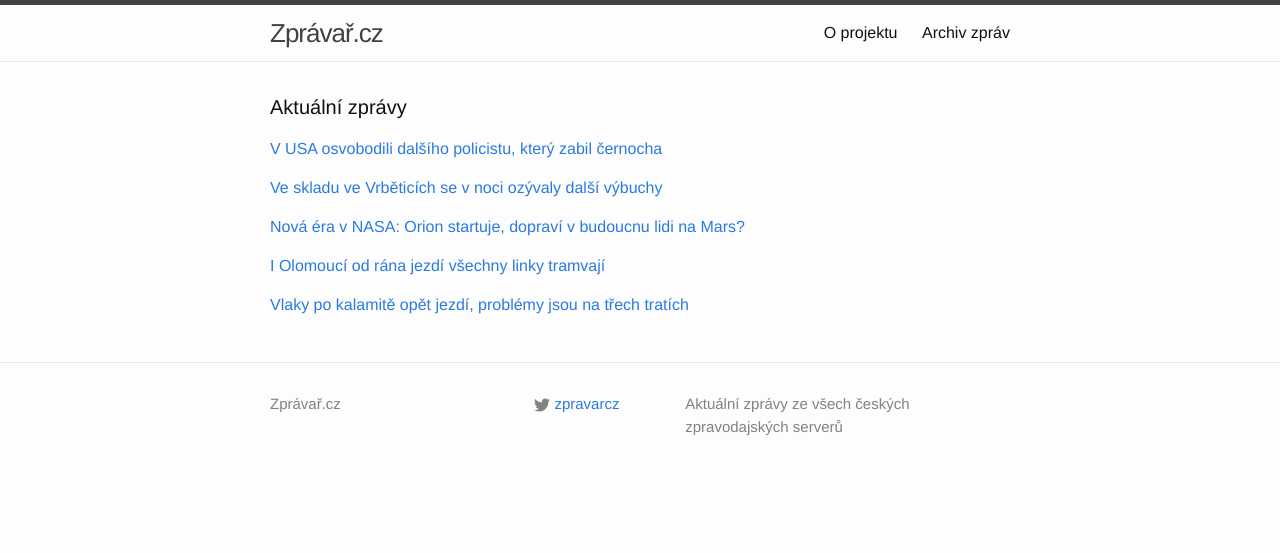
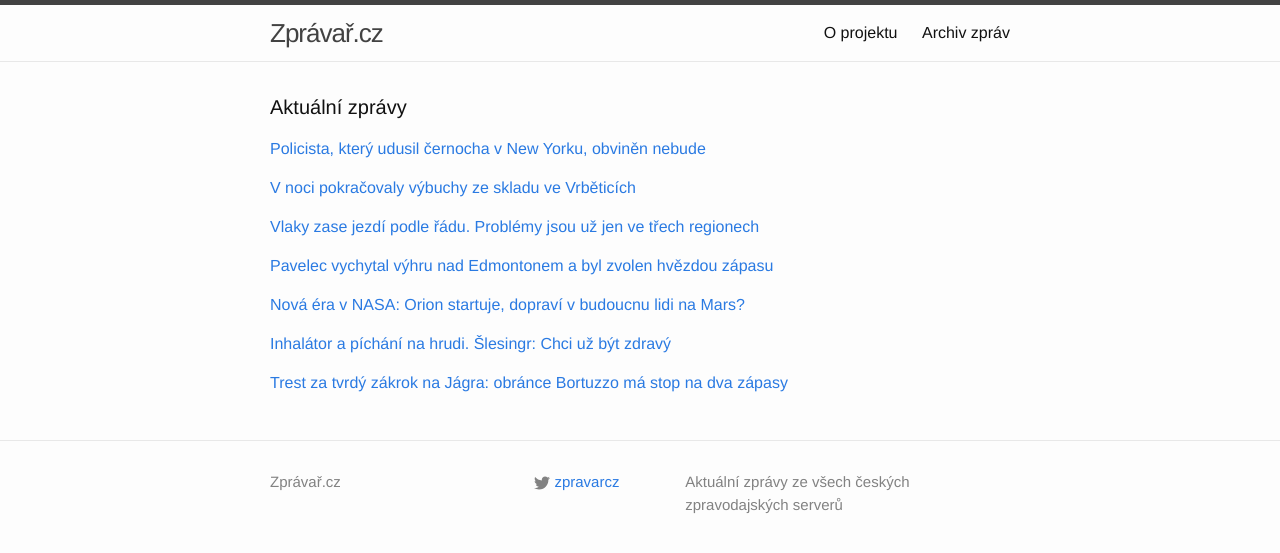
Before and after one commit to adliska/zpravar, a Jekyll site: the page built from index.html, in a window 1280 px wide. Shown: the top 553 px of the page. Built offline with Jekyll 4.4.1, drawn with Linux system fonts in a browser that asks for light colours.

Commit message:
zpravar news update

```diff
--- a/index.html
+++ b/index.html
@@ -5,9 +5,10 @@ layout: default
 <div class="home">
     <h1 class="page-heading">Aktuální zprávy</h1>
 
-<p><a href="javascript:;" onclick="toggle_visibility('zpravy0')">V USA osvobodili dalšího policistu, který zabil černocha</a></p>
+<p><a href="javascript:;" onclick="toggle_visibility('zpravy0')">Policista, který udusil černocha v New Yorku, obviněn nebude </a></p>
 <div id="zpravy0" style="display:none">
 <ul>
+<li><a href=http://www.lidovky.cz/policista-ktery-udusil-cernocha-v-new-yorku-nebude-obvinen-po8-/zpravy-svet.aspx?c=A141204_074436_ln_zahranici_sk>Policista, který udusil černocha v New Yorku, obviněn nebude  - www.lidovky.cz</a></li>
 <li><a href=http://www.novinky.cz/zahranicni/amerika/355366-v-usa-osvobodili-dalsiho-policistu-ktery-zabil-cernocha.html>V USA osvobodili dalšího policistu, který zabil černocha - www.novinky.cz</a></li>
 <li><a href=http://zpravy.idnes.cz/policista-zabil-neozbrojeneho-cernocha-v-new-yorku-fxb-/zahranicni.aspx?c=A141204_071711_volby-ep2014_skr>Policista v New Yorku nebude obviněn kvůli smrti černocha při zatýkání - zpravy.idnes.cz</a></li>
 <li><a href=http://www.ceskenoviny.cz/zpravy/zpravy/usa-budou-vysetrovat-smrt-cernocha-po-spornem-zasahu-policisty/1154786>USA budou vyšetřovat smrt černocha po sporném zásahu policisty - www.ceskenoviny.cz</a></li>
@@ -17,35 +18,59 @@ layout: default
 <li><a href=http://www.ceskatelevize.cz/ct24/svet/294416-soud-neobvini-dalsiho-policistu-ktery-pri-zatykani-zabil-cernocha/>Soud neobviní dalšího policistu, který při zatýkání zabil černocha - www.ceskatelevize.cz</a></li>
 <li><a href=http://www.ceskatelevize.cz/ct24/svet/294416-soud-osvobodil-dalsiho-policistu-ktery-pri-zatykani-zabil-cernocha/>Soud osvobodil dalšího policistu, který při zatýkání zabil černocha - www.ceskatelevize.cz</a></li>
 </ul>
-</div><p><a href="javascript:;" onclick="toggle_visibility('zpravy1')">Ve skladu ve Vrběticích se v noci ozývaly další výbuchy</a></p>
+</div><p><a href="javascript:;" onclick="toggle_visibility('zpravy1')">V noci pokračovaly výbuchy ze skladu ve Vrběticích</a></p>
 <div id="zpravy1" style="display:none">
 <ul>
+<li><a href=http://www.ceskatelevize.cz/ct24/regiony/294419-v-noci-pokracovaly-vybuchy-ze-skladu-ve-vrbeticich/>V noci pokračovaly výbuchy ze skladu ve Vrběticích - www.ceskatelevize.cz</a></li>
+<li><a href=http://zlin.idnes.cz/dalsi-vybuch-ve-vrbeticich-municni-sklad-ffa-/zlin-zpravy.aspx?c=A141204_072534_zlin-zpravy_skr>V noci se z muničního skladu ve Vrběticích ozvaly další výbuchy - zlin.idnes.cz</a></li>
+<li><a href=http://www.novinky.cz/domaci/355369-ve-vrbetickem-skladu-to-v-noci-opet-dunelo.html>Ve vrbětickém skladu to v noci opět dunělo - www.novinky.cz</a></li>
 <li><a href=http://www.novinky.cz/domaci/355369-ve-skladu-ve-vrbeticich-se-v-noci-ozyvaly-dalsi-vybuchy.html>Ve skladu ve Vrběticích se v noci ozývaly další výbuchy - www.novinky.cz</a></li>
 <li><a href=http://zpravy.aktualne.cz/regiony/ze-skladu-munice-ve-vrbeticich-se-v-noci-ozvaly-dva-vybuchy/r~f7df968e7b7e11e4aff10025900fea04/>Ze skladu munice ve Vrběticích se v noci ozvaly dva výbuchy - zpravy.aktualne.cz</a></li>
 <li><a href=http://www.lidovky.cz/ze-skladu-ve-vrbeticich-se-v-noci-ozvaly-dalsi-dva-vybuchy-p3g-/zpravy-domov.aspx?c=A141204_072459_ln_domov_sk>Ze skladu ve Vrběticích se v noci ozvaly další dva výbuchy  - www.lidovky.cz</a></li>
 <li><a href=http://www.denik.cz/z_domova/dve-nerizene-detonace-se-ozvaly-v-noci-ze-skladu-ve-vrbeticich-20141204.html>Dvě neřízené detonace se ozvaly v noci ze skladu ve Vrběticích - www.denik.cz</a></li>
 <li><a href=http://www.ceskenoviny.cz/zpravy/zpravy/ze-skladu-ve-vrbeticich-se-v-noci-ozvaly-dalsi-dva-vybuchy/1154826>Ze skladu ve Vrběticích se v noci ozvaly další dva výbuchy - www.ceskenoviny.cz</a></li>
 </ul>
-</div><p><a href="javascript:;" onclick="toggle_visibility('zpravy2')">Nová éra v NASA: Orion startuje, dopraví v budoucnu lidi na Mars?</a></p>
+</div><p><a href="javascript:;" onclick="toggle_visibility('zpravy2')">Vlaky zase jezdí podle řádu. Problémy jsou už jen ve třech regionech </a></p>
 <div id="zpravy2" style="display:none">
+<ul>
+<li><a href=http://www.lidovky.cz/vlaky-jezdi-podle-radu-problemy-jsou-uz-jen-ve-trech-regionech-pbc-/zpravy-domov.aspx?c=A141204_071959_ln_domov_sk>Vlaky zase jezdí podle řádu. Problémy jsou už jen ve třech regionech  - www.lidovky.cz</a></li>
+<li><a href=http://domaci.ihned.cz/domaci/c1-63212770-navrat-do-normalu-na-trat-po-kalamite-opet-vyjely-vlaky-i-tramvaje>Návrat do normálu. Na trať po kalamitě opět vyjely vlaky i tramvaje - domaci.ihned.cz</a></li>
+<li><a href=http://zpravy.aktualne.cz/domaci/vlaky-po-kalamite-opet-jezdi-problemy-jsou-na-trech-tratich/r~d8a0d9387b7c11e48ee3002590604f2e/>Vlaky po kalamitě opět jezdí, problémy jsou na třech tratích - zpravy.aktualne.cz</a></li>
+<li><a href=http://www.denik.cz/z_domova/jezdi-temer-vsechny-vlaky-problemy-maji-jen-na-3-mistech-20141204.html>Jezdí téměř všechny vlaky, problémy mají jen na 3 místech - www.denik.cz</a></li>
+<li><a href=http://www.ceskenoviny.cz/zpravy/zpravy/po-ledove-kalamite-opet-jezdi-vlaky-cd-problemy-jen-na-3-mistech/1154814>Po ledové kalamitě opět jezdí vlaky ČD, problémy jen na 3 místech - www.ceskenoviny.cz</a></li>
+<li><a href=http://www.ceskatelevize.cz/ct24/regiony/294418-i-olomouci-od-rana-jezdi-vsechny-linky-tramvaji/>I Olomoucí od rána jezdí všechny linky tramvají - www.ceskatelevize.cz</a></li>
+<li><a href=http://www.ceskenoviny.cz/zpravy/zpravy/v-olomouci-rano-vyjely-vsechny-tramvaje-troleje-jsou-bez-namrazy/1154811>V Olomouci ráno vyjely všechny tramvaje, troleje jsou bez námrazy - www.ceskenoviny.cz</a></li>
+<li><a href=http://zpravy.aktualne.cz/regiony/v-olomouci-rano-vyjely-tramvaje-troleje-jsou-bez-namrazy/r~21c6e1e07b7611e4bdad0025900fea04/>V Olomouci ráno vyjely tramvaje, troleje jsou bez námrazy - zpravy.aktualne.cz</a></li>
+</ul>
+</div><p><a href="javascript:;" onclick="toggle_visibility('zpravy3')">Pavelec vychytal výhru nad Edmontonem a byl zvolen hvězdou zápasu</a></p>
+<div id="zpravy3" style="display:none">
+<ul>
+<li><a href=http://www.denik.cz/hokej/pavelec-vychytal-vyhru-nad-edmontonem-a-byl-zvolen-hvezdou-zapasu-20141204.html>Pavelec vychytal výhru nad Edmontonem a byl zvolen hvězdou zápasu - www.denik.cz</a></li>
+<li><a href=http://www.rozhlas.cz/_zprava/ondrej-pavelec-byl-v-nhl-vyhlasen-hvezdou-zapasu-voracek-pomohl-k-bodu--1428153>Ondřej Pavelec byl v NHL vyhlášen hvězdou zápasu, Voráček pomohl k bodu - www.rozhlas.cz</a></li>
+<li><a href=http://hokej.idnes.cz/pavelec-byl-zvolen-hvezdou-zapasu-d5i-/nhl.aspx?c=A141204_071049_nhl_Mkr>Pavelec byl zvolen hvězdou zápasu, Voráček bodově vyrovnal Crosbyho - hokej.idnes.cz</a></li>
+<li><a href=http://www.sportovninoviny.cz/zpravy/pavelec-vychytal-vyhru-nad-edmontonem-a-byl-zvolen-hvezdou-zapasu/1154816>Pavelec vychytal výhru nad Edmontonem a byl zvolen hvězdou zápasu - www.sportovninoviny.cz</a></li>
+<li><a href=http://sport.aktualne.cz/hvezda-zapasu-pavelec-vychytal-v-nhl-vyhru-nad-edmontonem/r~a0b231947b7b11e48477002590604f2e/>Hvězda zápasu. Pavelec vychytal v NHL výhru nad Edmontonem - sport.aktualne.cz</a></li>
+</ul>
+</div><p><a href="javascript:;" onclick="toggle_visibility('zpravy4')">Nová éra v NASA: Orion startuje, dopraví v budoucnu lidi na Mars?</a></p>
+<div id="zpravy4" style="display:none">
 <ul>
 <li><a href=http://www.ceskatelevize.cz/ct24/svet/294320-nova-era-v-nasa-orion-startuje-dopravi-v-budoucnu-lidi-na-mars/>Nová éra v NASA: Orion startuje, dopraví v budoucnu lidi na Mars? - www.ceskatelevize.cz</a></li>
 <li><a href=http://www.ceskenoviny.cz/zpravy/zpravy/novou-vesmirnou-lod-nasa-orion-proveri-prvni-testovaci-let/1154800>Novou vesmírnou loď NASA Orion prověří první testovací let - www.ceskenoviny.cz</a></li>
 <li><a href=http://e-svet.e15.cz/technika/prvni-krok-na-ceste-k-marsu-nasa-otestuje-lod-orion-1142380>První krok na cestě k Marsu. NASA otestuje loď Orion - e-svet.e15.cz</a></li>
 <li><a href=http://zpravy.aktualne.cz/zahranici/nasa-vyzkousi-orion-lod-ktera-ma-dopravit-lidi-na-mars/r~1ece86ec7ada11e4b0c4002590604f2e/>Američané vyzkouší Orion. Loď, která dopraví lidi na Mars - zpravy.aktualne.cz</a></li>
 </ul>
-</div><p><a href="javascript:;" onclick="toggle_visibility('zpravy3')">I Olomoucí od rána jezdí všechny linky tramvají</a></p>
-<div id="zpravy3" style="display:none">
+</div><p><a href="javascript:;" onclick="toggle_visibility('zpravy5')">Inhalátor a píchání na hrudi. Šlesingr: Chci už být zdravý</a></p>
+<div id="zpravy5" style="display:none">
 <ul>
-<li><a href=http://www.ceskatelevize.cz/ct24/regiony/294418-i-olomouci-od-rana-jezdi-vsechny-linky-tramvaji/>I Olomoucí od rána jezdí všechny linky tramvají - www.ceskatelevize.cz</a></li>
-<li><a href=http://www.ceskenoviny.cz/zpravy/zpravy/v-olomouci-rano-vyjely-vsechny-tramvaje-troleje-jsou-bez-namrazy/1154811>V Olomouci ráno vyjely všechny tramvaje, troleje jsou bez námrazy - www.ceskenoviny.cz</a></li>
-<li><a href=http://zpravy.aktualne.cz/regiony/v-olomouci-rano-vyjely-tramvaje-troleje-jsou-bez-namrazy/r~21c6e1e07b7611e4bdad0025900fea04/>V Olomouci ráno vyjely tramvaje, troleje jsou bez námrazy - zpravy.aktualne.cz</a></li>
+<li><a href=http://sport.aktualne.cz/inhalator-a-pichani-na-hrudi-slesingr-chci-uz-byt-zdravy/r~a597dc2c7b7611e4845a002590604f2e/>Inhalátor a píchání na hrudi. Šlesingr: Chci už být zdravý - sport.aktualne.cz</a></li>
+<li><a href=http://sport.aktualne.cz/inhalator-a-pichani-na-hrudniku-slesingr-prekonal-sam-sebe/r~a597dc2c7b7611e4845a002590604f2e/>Inhalátor a píchání na hrudníku. Šlesingr překonal sám sebe - sport.aktualne.cz</a></li>
+<li><a href=http://www.tyden.cz/rubriky/sport/zimni-sporty/nepatrim-do-stareho-zeleza-vzkazal-slesingr-boji-se-ale-o-zdravi_326166.html>Nepatřím do starého železa, vzkázal Šlesingr. Bojí se ale o zdraví - www.tyden.cz</a></li>
 </ul>
-</div><p><a href="javascript:;" onclick="toggle_visibility('zpravy4')">Vlaky po kalamitě opět jezdí, problémy jsou na třech tratích</a></p>
-<div id="zpravy4" style="display:none">
+</div><p><a href="javascript:;" onclick="toggle_visibility('zpravy6')">Trest za tvrdý zákrok na Jágra: obránce Bortuzzo má stop na dva zápasy</a></p>
+<div id="zpravy6" style="display:none">
 <ul>
-<li><a href=http://zpravy.aktualne.cz/domaci/vlaky-po-kalamite-opet-jezdi-problemy-jsou-na-trech-tratich/r~d8a0d9387b7c11e48ee3002590604f2e/>Vlaky po kalamitě opět jezdí, problémy jsou na třech tratích - zpravy.aktualne.cz</a></li>
-<li><a href=http://www.denik.cz/z_domova/jezdi-temer-vsechny-vlaky-problemy-maji-jen-na-3-mistech-20141204.html>Jezdí téměř všechny vlaky, problémy mají jen na 3 místech - www.denik.cz</a></li>
-<li><a href=http://www.ceskenoviny.cz/zpravy/zpravy/po-ledove-kalamite-opet-jezdi-vlaky-cd-problemy-jen-na-3-mistech/1154814>Po ledové kalamitě opět jezdí vlaky ČD, problémy jen na 3 místech - www.ceskenoviny.cz</a></li>
+<li><a href=http://hokej.idnes.cz/bertuzzo-nesmi-hrat-za-faul-na-jagra-dva-zapasy-fln-/nhl.aspx?c=A141204_074348_nhl_ald>Trest za tvrdý zákrok na Jágra: obránce Bortuzzo má stop na dva zápasy - hokej.idnes.cz</a></li>
+<li><a href=http://sport.aktualne.cz/bek-bortuzzo-nesmi-hrat-dva-zapasy-jagr-bude-v-poradku/r~ba3afdfa7b7e11e48ee3002590604f2e/>Bek Bortuzzo nesmí hrát dva zápasy, Jágr bude v pořádku - sport.aktualne.cz</a></li>
+<li><a href=http://www.sportovninoviny.cz/zpravy/obrance-bortuzzo-nesmi-za-zakrok-na-jagra-hrat-dva-zapasy/1154825>Obránce Bortuzzo nesmí za zákrok na Jágra hrát dva zápasy - www.sportovninoviny.cz</a></li>
 </ul>
 </div></div>
```
